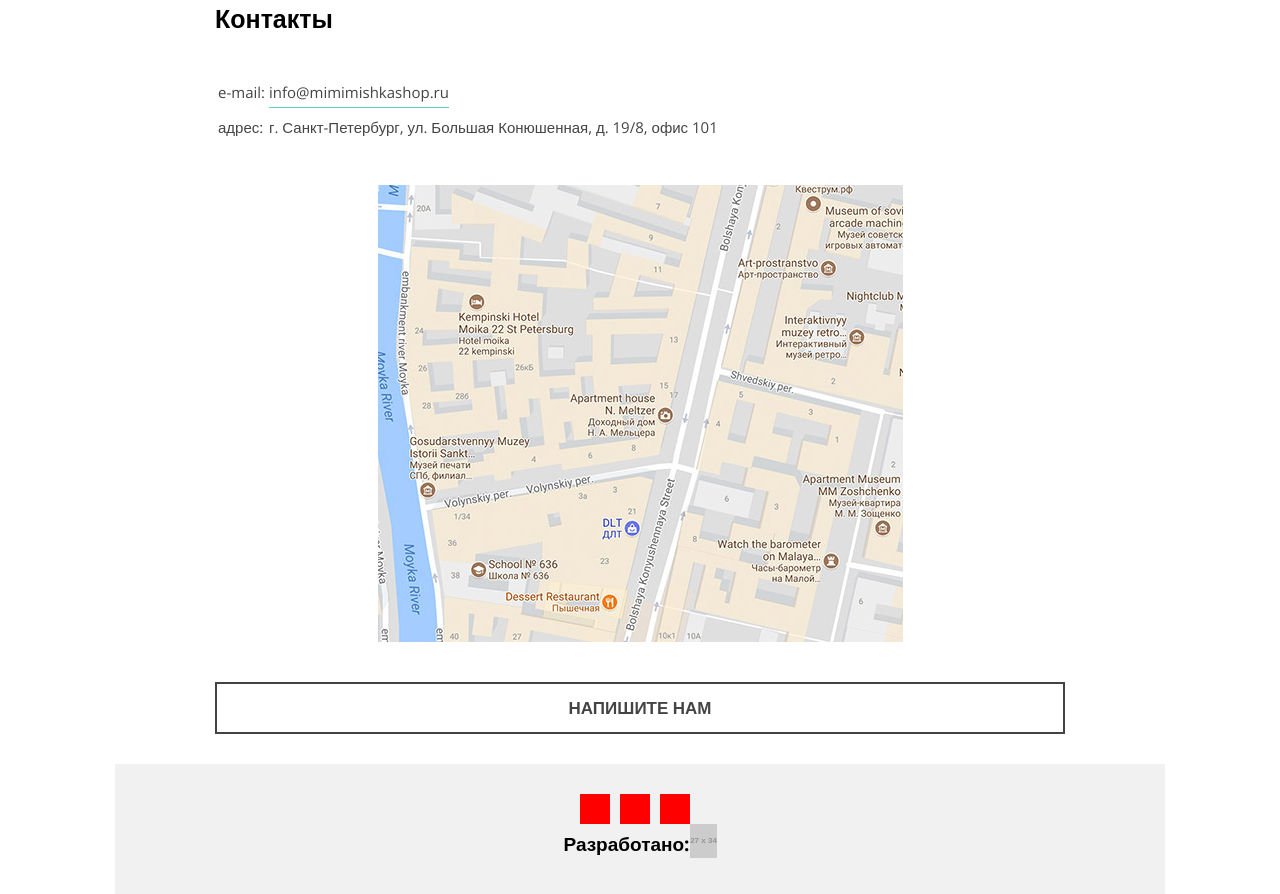
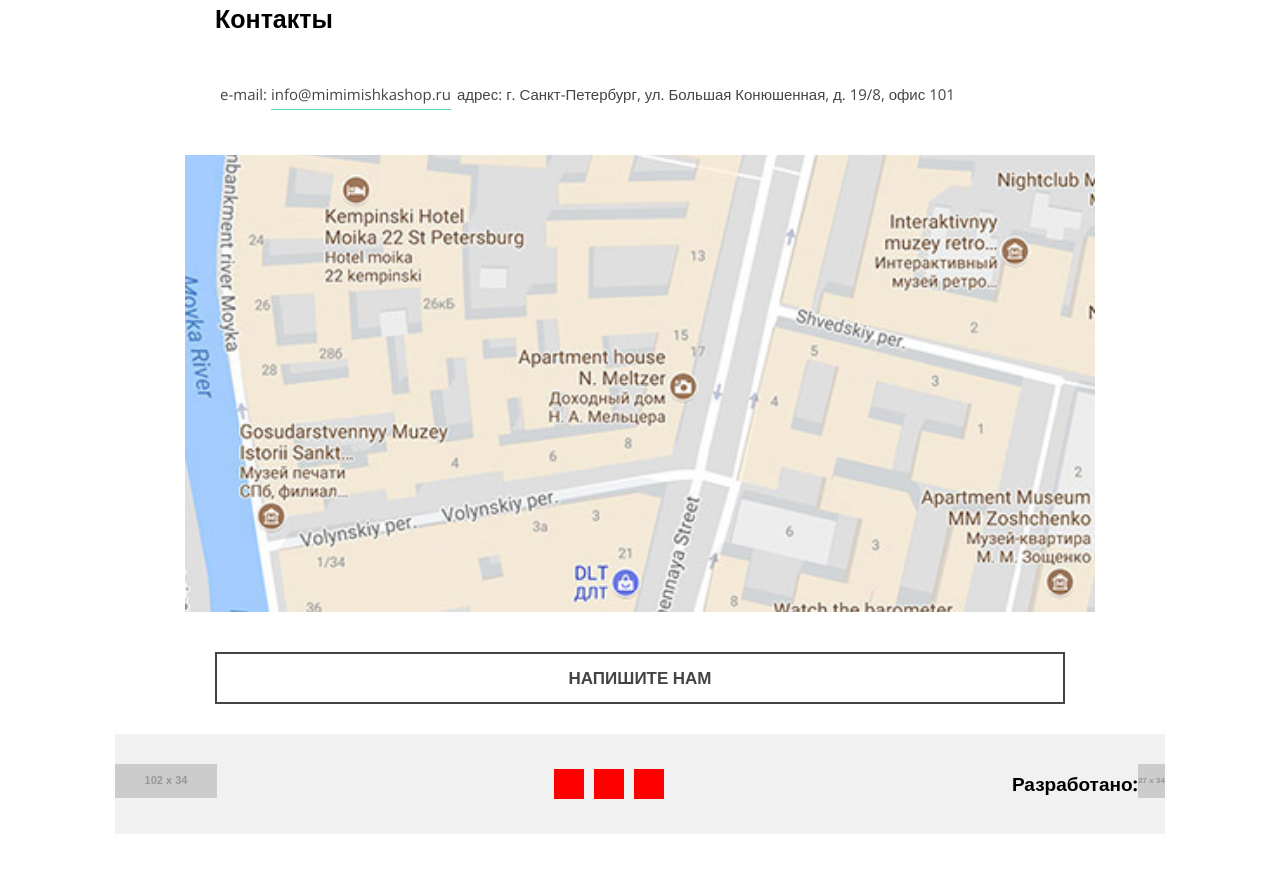
Before and after one commit to VBelsky/Mishka, a website: page index.html in a window 1280 px wide. Shown: the part 1660-2554 px from the top of the page. After the commit the page ends 2494 px from the top, so only its background shows below. Drawn offline with nearby package versions, Linux system fonts and the light colour scheme; files that its build step writes are made by us from their sources; placeholder pictures from the web are drawn by us.

Commit message:
Адаптивная сетка для главной страницы (планшет)

```diff
--- a/index.html
+++ b/index.html
@@ -54,6 +54,7 @@
       <h3 class="main-product__subtitle headline-big">Товар недели</h3>
       <p class="main-product__description main-product__column">Экологически чистая пряжа, ручная работа. Доступны в шести расцветках, и трех размерах.</p>
       <table class="main-product__details product-details-table main-product__column">
+        <tbody>
           <tr>
             <td class="product-details-table__title">Цвет:</td>
             <td>"Тиффани"/серый</td>
@@ -66,6 +67,7 @@
             <td class="product-details-table__title">Высота:</td>
             <td>15 см</td>
           </tr>
+        </tbody>
       </table>
       <img class="main-product__image" src="img/product.jpg" alt="Три разноцветные вязаные корзинки">
       <p class="main-product__price headline-big main-product__column">Цена: 990 руб.</p>
@@ -108,7 +110,8 @@
     <section class="contacts">
       <div class="contact-info">
         <h2 class="contact-info__title headline-large">Контакты</h2>
-        <table class="contact-info__details contact-details-table">
+        <table class="contact-info__details">
+          <tbody class="contact-details-table">
             <tr>
               <td class="contact-details-table__title">e-mail:</td>
               <td><a class="contact-details-table__email" href="#">info@mimimishkashop.ru</a></td>
@@ -117,6 +120,7 @@
               <td class="contact-details-table__title">адрес:</td>
               <td>г. Санкт-Петербург, ул. Большая Конюшенная, д. 19/8, офис 101</td>
             </tr>
+          </tbody>
         </table>
       </div>
       <div class="map">
--- a/scss/blocks/contacts.scss
+++ b/scss/blocks/contacts.scss
@@ -29,3 +29,11 @@
     border-bottom: 1px solid rgba(70, 193, 174, 0.3);
   }
 }
+
+@media (min-width: 768px) {
+  .contact-details-table {
+    display: flex;
+    justify-content: space-between;
+    align-items: center;
+  }
+}
--- a/scss/components/map.scss
+++ b/scss/components/map.scss
@@ -2,8 +2,9 @@
   background-image: url('/img/map.jpg');
   background-repeat: no-repeat;
   background-position: center;
-  width: calc(100% + 60px);
+  background-size: cover;
   height: 457px;
   margin-left: -30px;
+  margin-right: -30px;
   margin-bottom: 40px;
 }
--- a/scss/layout/page-footer.scss
+++ b/scss/layout/page-footer.scss
@@ -16,3 +16,15 @@
   color: #000000;
   margin: 0;
 }
+
+@media (min-width: 768px) {
+  .page-footer {
+    display: flex;
+    justify-content: space-between;
+    align-items: center;
+  }
+
+  .page-footer__logo-link {
+    display: block;
+  }
+}
```
Lines whose indentation alone changed are shown as unchanged.
